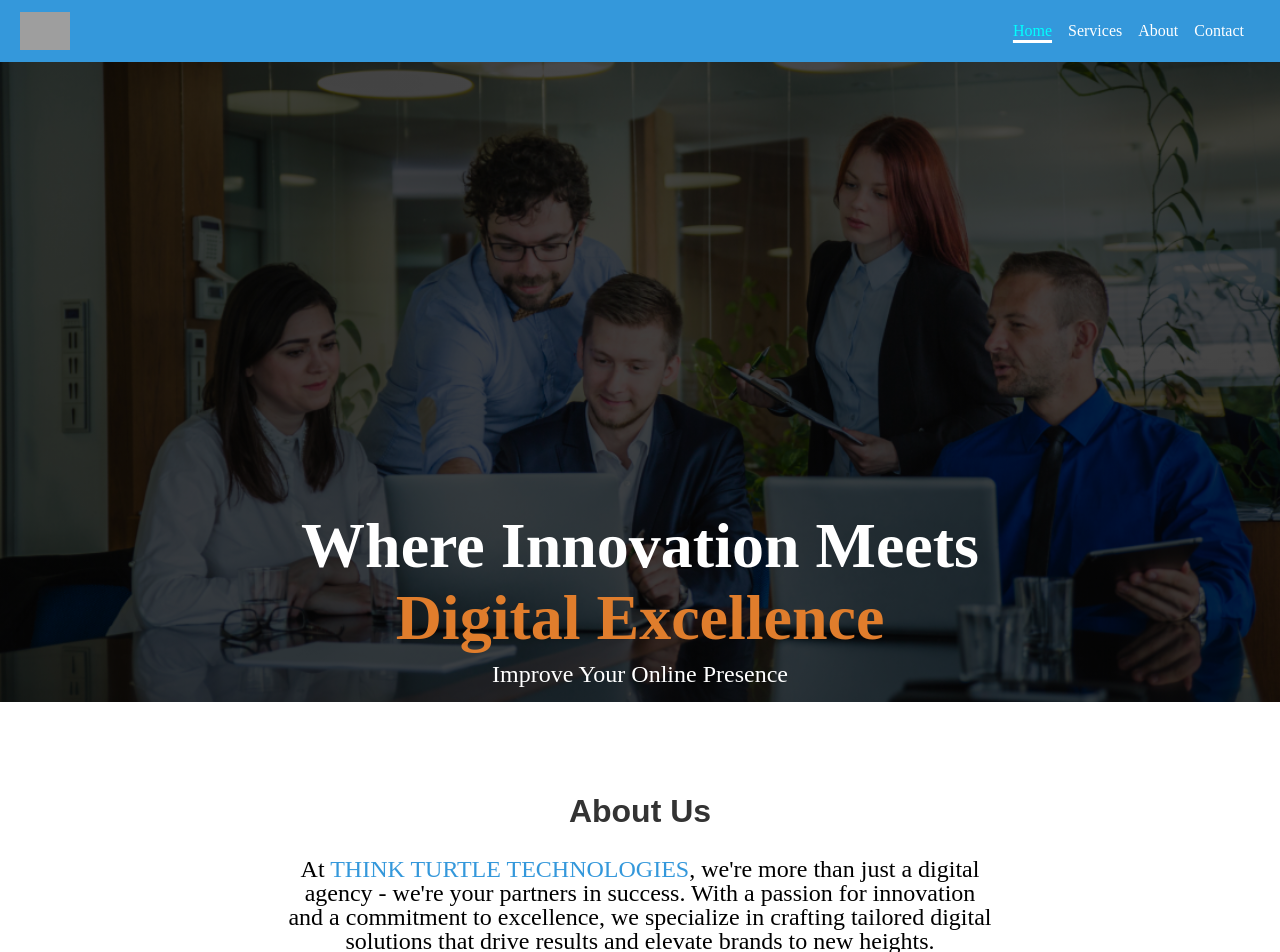
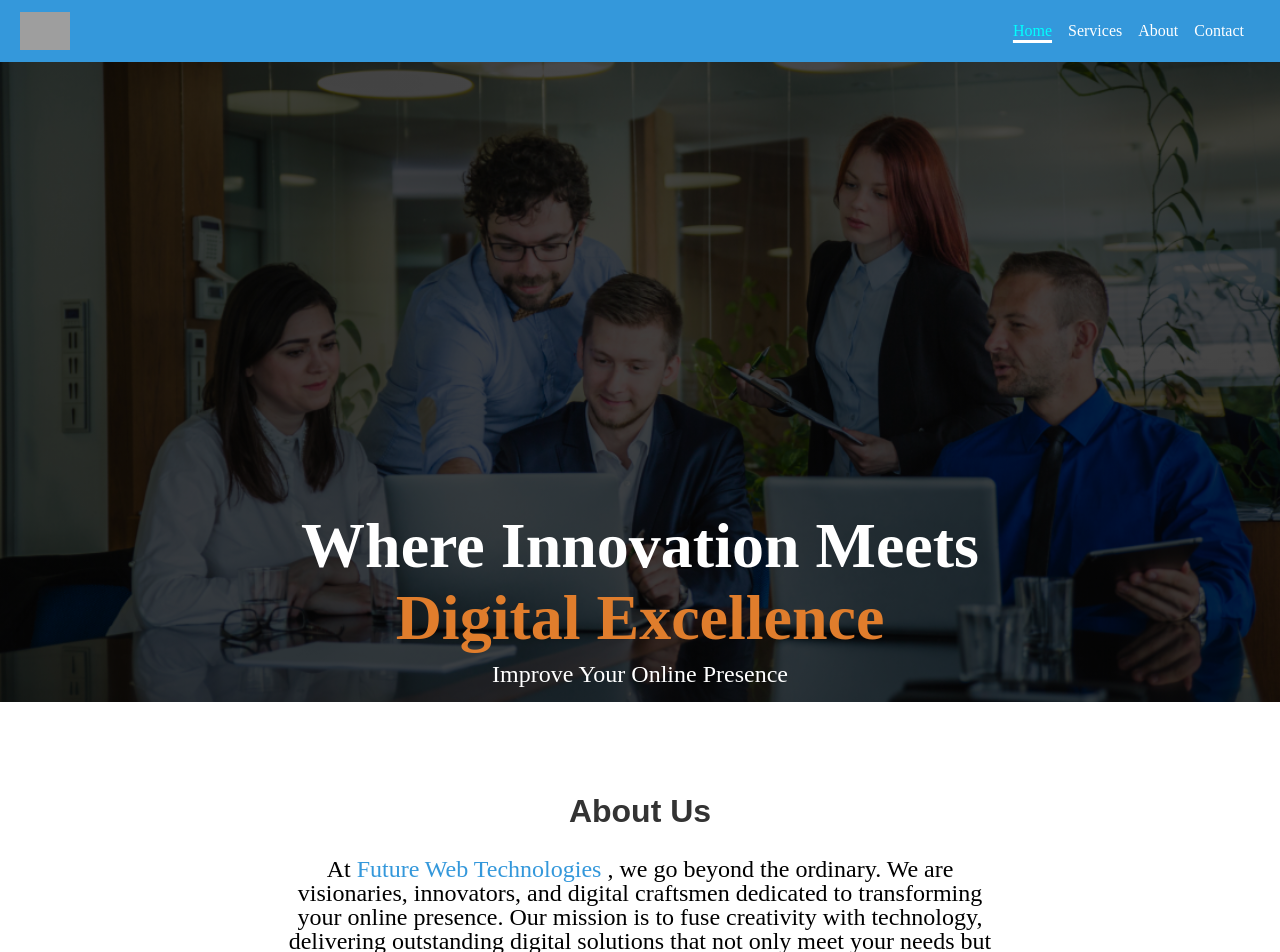
Before and after one commit to aditya06px/futurewebtech, a React (Create React App) app: page / in a window 1280 px wide. Shown: the top 952 px of the page. Built offline with nearby package versions, Linux system fonts and the light colour scheme; grey boxes are pictures that could not be loaded.

Commit message:
updated about us
made changes in about us

```diff
--- a/src/Component/AboutUs/AboutUs.js
+++ b/src/Component/AboutUs/AboutUs.js
@@ -5,7 +5,7 @@ function AboutUs() {
   return (
     <section className='about-us'>
       <h2>About Us</h2>
-      <p>At <span className='light-blue-color'>THINK TURTLE TECHNOLOGIES</span>, we're more than just a digital agency - we're your partners in success. With a passion for innovation and a commitment to excellence, we specialize in crafting tailored digital solutions that drive results and elevate brands to new heights.</p>
+      <p>At <span className='light-blue-color'> Future Web Technologies </span>, we go beyond the ordinary. We are visionaries, innovators, and digital craftsmen dedicated to transforming your online presence. Our mission is to fuse creativity with technology, delivering outstanding digital solutions that not only meet your needs but exceed your expectations. Partner with us and embark on a journey of digital excellence where your success is our ultimate goal. </p>
     </section>
   )
 }
```
